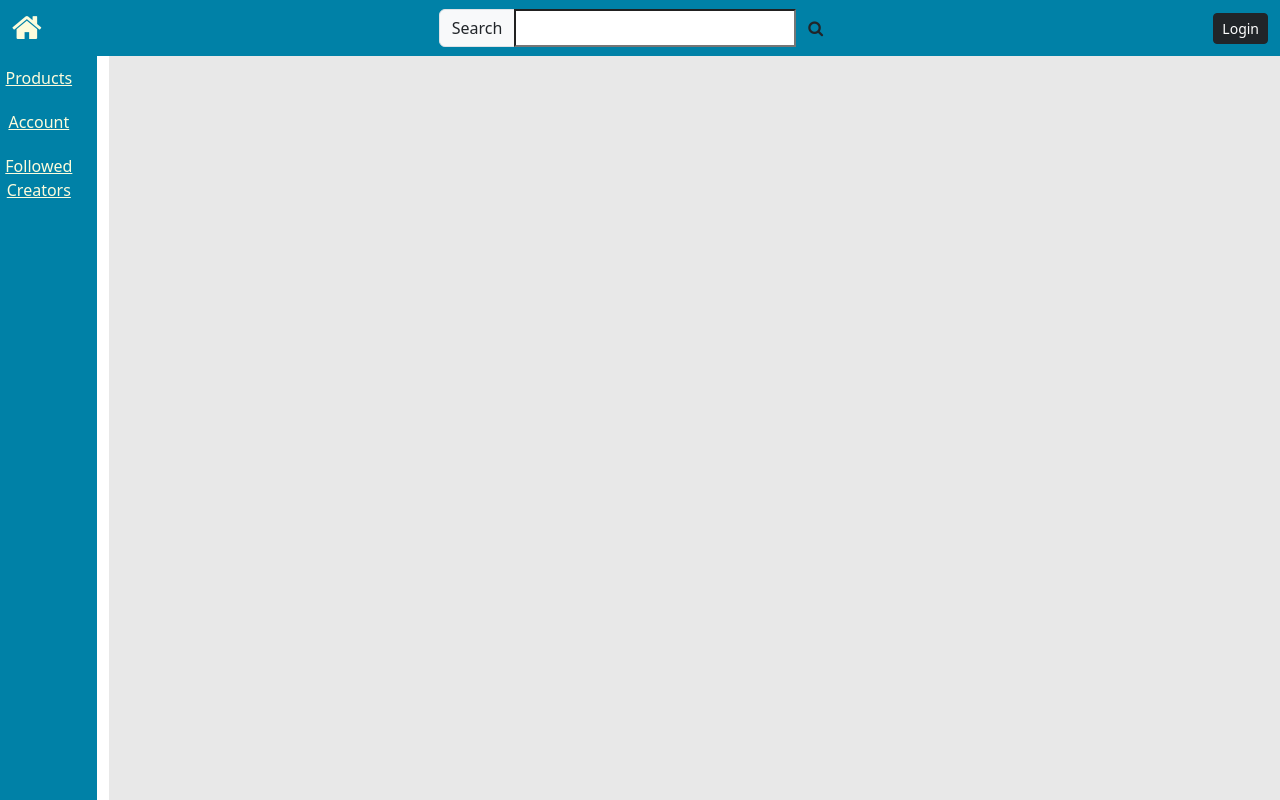
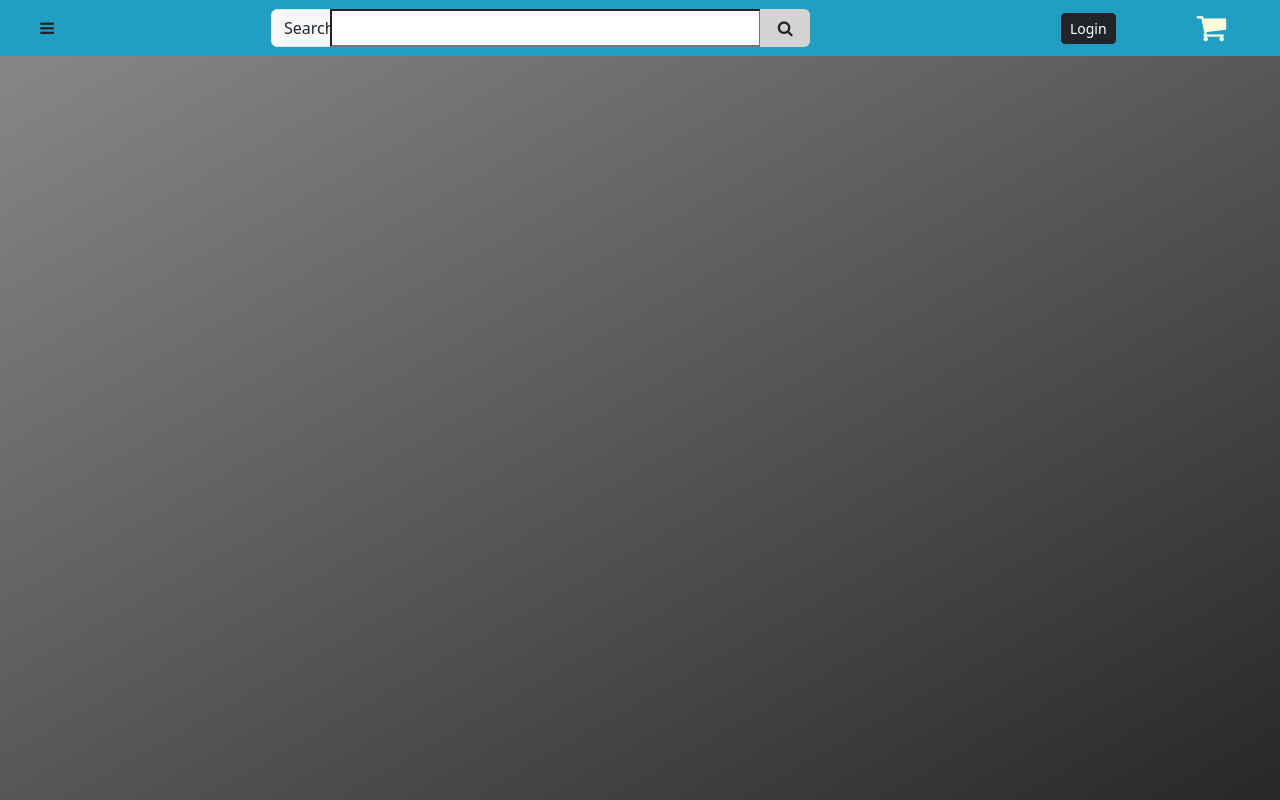
Before and after one commit to hergotta24/Senior-Capstone, a Django app: page / in a window 1280 px wide. Run offline with Django 5.2, Linux system fonts and the light colour scheme.

Commit message:
Homepage html and css update

```diff
--- a/templates/home.html
+++ b/templates/home.html
@@ -1,28 +1,56 @@
 <!DOCTYPE html>
 <html lang="en">
 <head>
+  <script src="https://cdn.jsdelivr.net/npm/bootstrap@5.3.2/dist/js/bootstrap.bundle.min.js"></script>
     <meta name="viewport" content="width=device-width, initial-scale=1">
     <link rel="stylesheet" href="https://cdnjs.cloudflare.com/ajax/libs/font-awesome/4.7.0/css/font-awesome.min.css">
     <link href="https://cdn.jsdelivr.net/npm/bootstrap@5.3.2/dist/css/bootstrap.min.css" rel="stylesheet">
     <meta charset="UTF-8">
-    <title>Title</title>
+    <title>Homepage</title>
+  <script>
+    document.addEventListener("DOMContentLoaded", function() {
+      const btn = document.getElementById('hide');
+      const subMenu = document.getElementById('sidebar');
+      const Nav = document.getElementById('list');
+      subMenu.style.opacity='0';
+      btn.addEventListener('click', () => {
+        if (subMenu.style.opacity=='0') {
+          subMenu.style.opacity='1';
+
+        } else {
+          subMenu.style.opacity='0';
+        }
+      });
+      subMenu.addEventListener('transitioned', () => {
+        if (subMenu.classList.contains('d-none')) {
+          subMenu.classList.remove('d-none');
+        } else {
+          subMenu.classList.add('d-none');
+        }
+      });
+    });
+  </script>
 </head>
 <style>
+
     html, body{height:100%;
     overflow-x: clip}
     .main{
+       background: linear-gradient(to bottom right, #878787, #272727);
         height:93%;
         vertical-align: center;
         place-content: center;
         align-content:center;
+        display:flex;
     }
     #sidebar{
+      top: 0;
       display:flex;
-        padding-left: 5px;
       text-align: center;
-        margin:auto;
       height:100%;
-        background-color: #0081a7;
+      background-color: #219EC3;
+      transition: opacity 0.25s;
+
     }
     #header{
         display: flex;
@@ -30,16 +58,17 @@
         vertical-align: center;
         margin:auto;
         height:7%;
-        background-color: #0081a7;
+        background-color: #219EC3;
 
     }
     a {
       color:#FDFCDC;
+      text-decoration: none;
     }
 
     .hover:hover{
-        background-color:#31A5C7;
-        transition-duration: 1s;
+        background-color:#5EBEDB;
+        transition-duration: 0.5s;
     }
     li{
         border-radius:5px;
@@ -49,31 +78,52 @@
         border-radius: 5px;
     }
     #feed{
-        background-color: #e8e8e8;
         margin: auto;
         height:100%;
         width:100%;
         display:flex;
-        padding-left:5px;
 
+    }
+  .col{
+    text-align: center;
+  }
+  #searchBtn{
+    max-width:50px;
+    background:lightgray
+  }
+  #searchBtn:hover{
+    background:white;
   }
 </style>
 <body>
 <div class="row" id="header">
-    <div class="col">
-        <a href="/home" ><i class="hover fa fa-home fa-2x"></i></a>
+    <div class="container col-sm-1">
+
+      <button type="button" class="btn" id="hide">
+          <i class="fa fa-bars"></i>
+        </button>
     </div>
-    <div class="col input-group">
-        <label class="input-group-text" for="searchbar">Search</label><input type="search" id="searchbar" style="width:70%">
-            <button class="btn input-group-append"><i class="fa fa-search"></i></button>
+  <div class="col-sm-1"></div>
+    <div class="container col-sm-6">
+      <div class="input-group mx-auto w-100" id="searchbar">
+        <label class="input-group-text" for="search" style="min-width:60px; width:9%">Search</label>
+        <input type="search" id="search" style="width: 70%;">
+        <button class="container btn input-group-append" id="searchBtn"><i class="fa fa-search"></i></button>
       </div>
-    <div class="col" style="text-align: right">
+    </div>
+    <div class="container col col-sm-1 offset-sm-1" style="text-align: right">
         <a href="/login" class="btn btn-dark btn-sm" id="loginBtn">Login</a>
     </div>
+    <div class="container col col-sm-1">
+      <a href="/cart" ><i class="hover fa fa-shopping-cart fa-2x"></i></a>
     </div>
-<div class="row flex-fill main">
+</div>
+<div class="row main">
     <div class="container col-sm-1" id="sidebar">
-        <ul class="nav flex-column">
+          <ul class="nav flex-column" id="list" style="margin-left:10px; width: 100%;">
+            <li class=hover>
+              <a href="/home"  style="margin-left:5px"><i class="fa fa-home fa-1x"></i> Home </a>
+            </li>
               <li class="hover">
                   <a href="/products"> Products </a>
               </li>
@@ -85,8 +135,9 @@
               </li>
           </ul>
     </div>
-    <div class="container col-sm-11" style="display:flex">
-        <div id="feed"></div>
+    <div class="container col-11" style="display:flex">
+        <div id="feed">
+        </div>
     </div>
 </div>
 </body>
```
Lines whose indentation alone changed are shown as unchanged.
